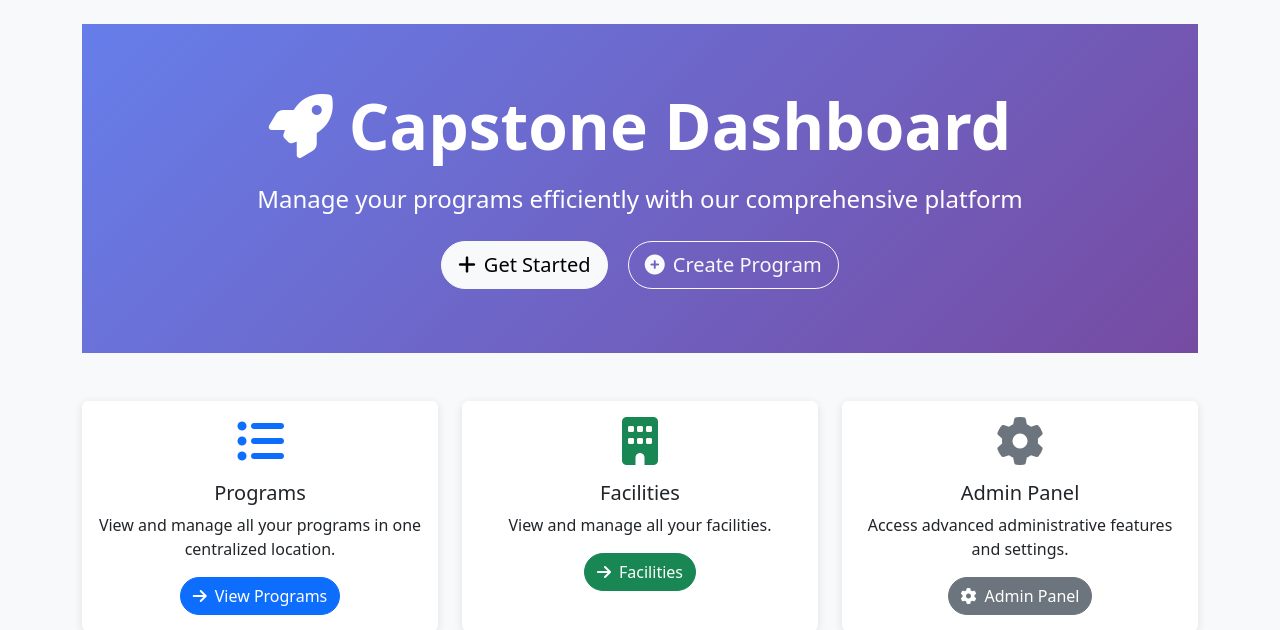
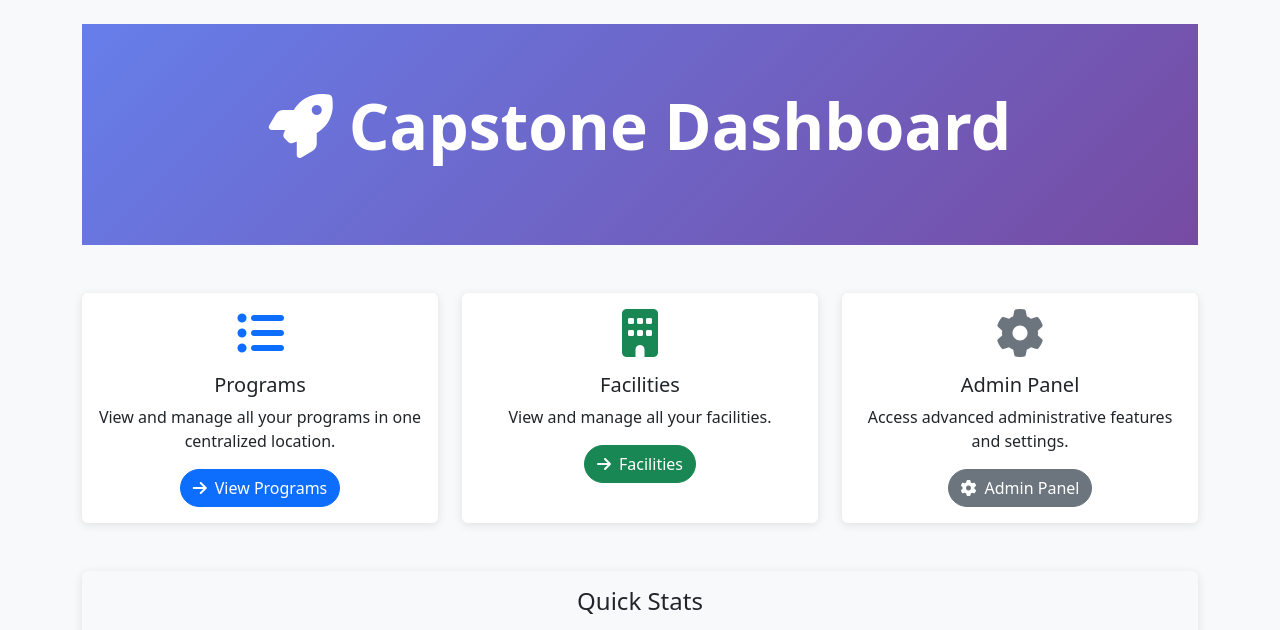
Before and after one commit to CSC-Advanced-Programming/Group_3, a Django app: page / in a window 1280 px wide. Shown: the part 62-692 px from the top of the page. Run offline with Django 5.2, Linux system fonts and the light colour scheme.

Commit message:
Updated routes

```diff
--- a/core/templates/core/home.html
+++ b/core/templates/core/home.html
@@ -4,13 +4,13 @@
   <div class="hero-section text-center">
     <div class="container">
       <h1 class="display-3 fw-bold mb-3"><i class="fas fa-rocket me-3"></i>Capstone Dashboard</h1>
-      <p class="lead fs-4 mb-4">Manage your programs efficiently with our comprehensive platform</p>
-      <a href="{% url 'program_list' %}" class="btn btn-light btn-lg me-3">
+      <!-- <p class="lead fs-4 mb-4">Manage your programs efficiently with our comprehensive platform</p> -->
+      <!-- <a href="{% url 'program_list' %}" class="btn btn-light btn-lg me-3">
         <i class="fas fa-plus me-2"></i>Get Started
       </a>
       <a href="{% url 'program_create' %}" class="btn btn-outline-light btn-lg">
         <i class="fas fa-plus-circle me-2"></i>Create Program
-      </a>
+      </a> -->
     </div>
   </div>
 
```
Also changed, not shown: db.sqlite3.
